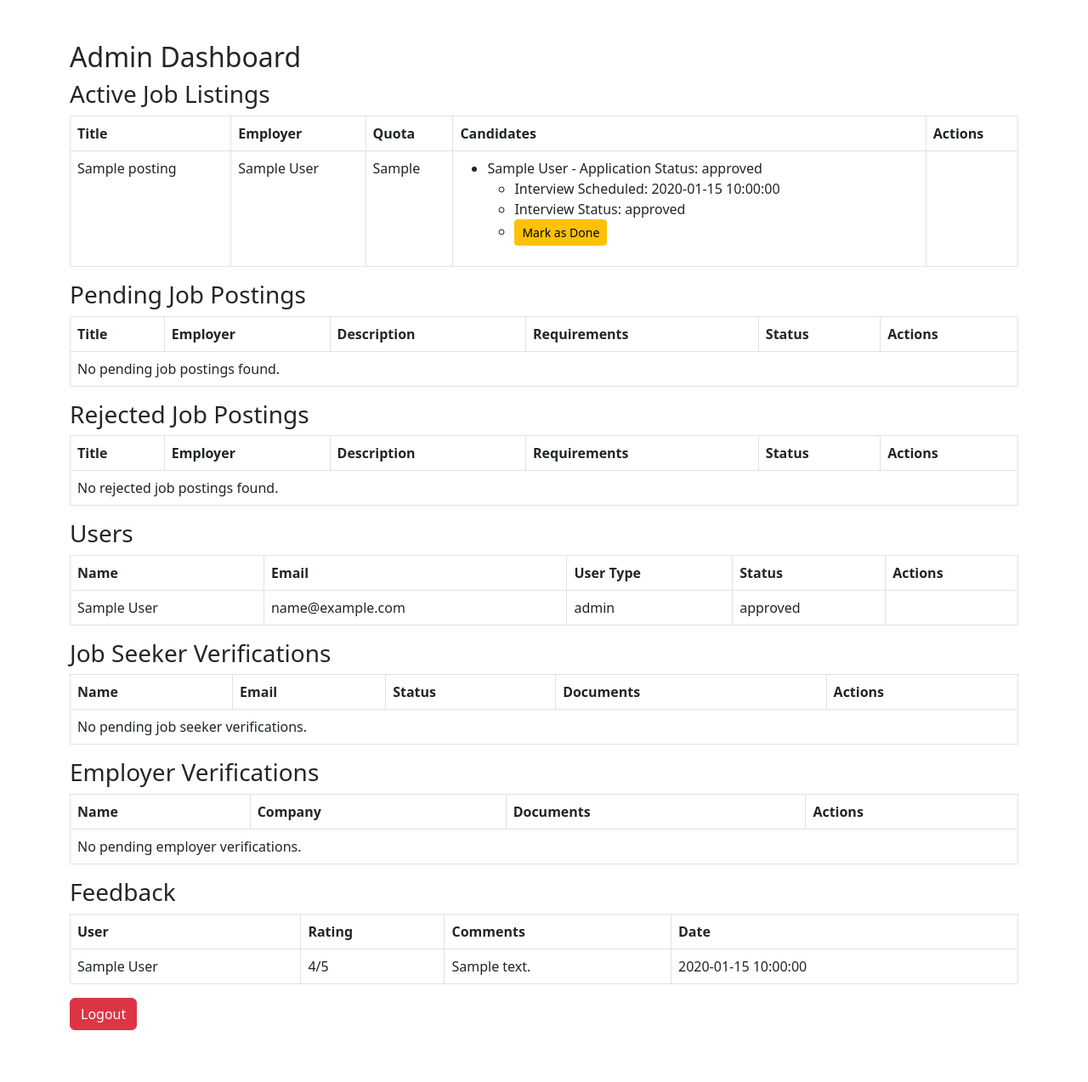
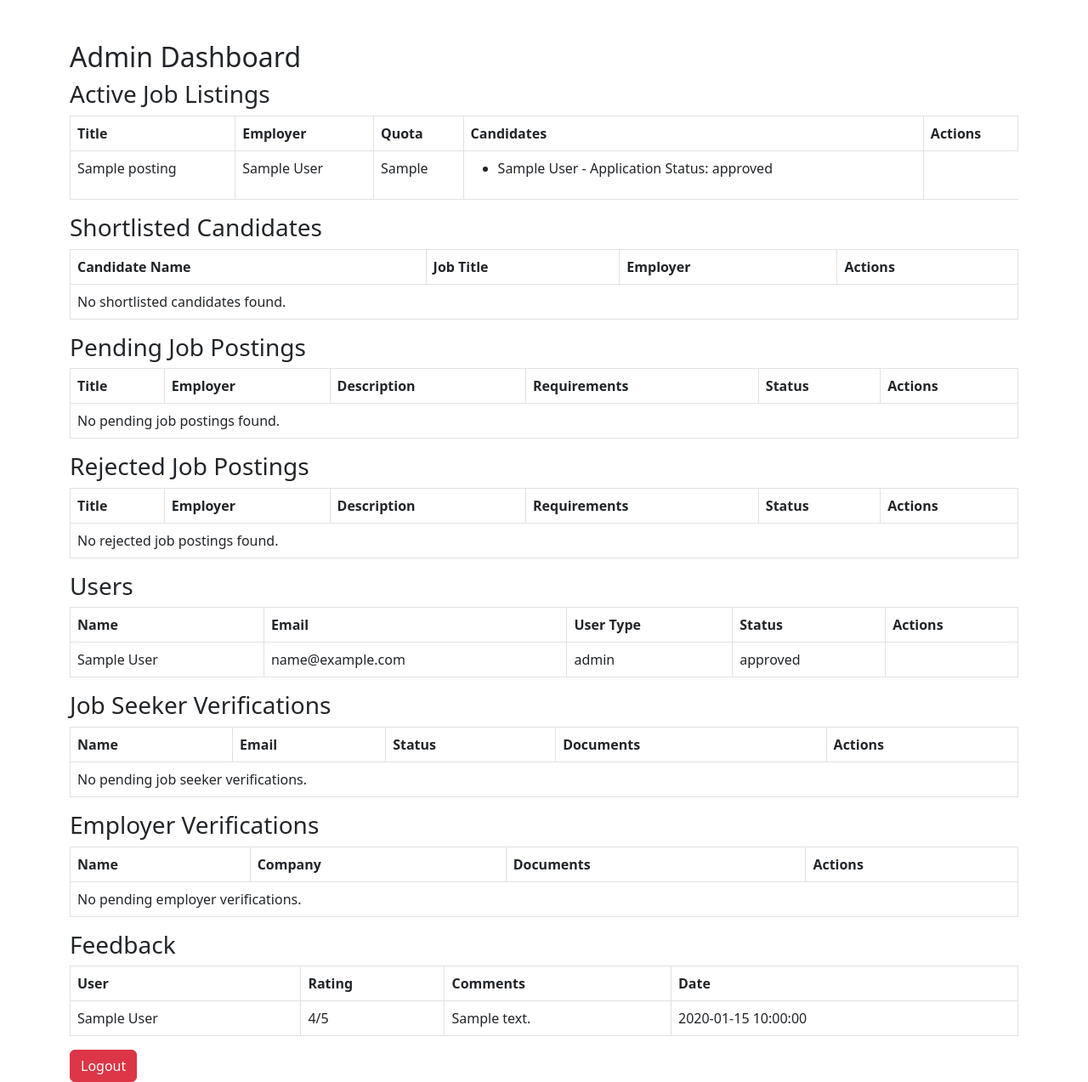
Before and after one commit to ctrlv-ince/match-recruitment-system, a PHP site: page /admin/dashboard.php in a window 1280 px wide. Shown: the whole page at 85% size. Before the commit the page ends 1212 px from the top, so only its background shows below. Run offline with PHP 8.4, Linux system fonts and the light colour scheme; the visitor is signed in with stand-in values (Sample User, id 1); tables that the repository leaves empty or names only in its code hold one stand-in row (values such as "Sample post").

Commit message:
only shortlisted candidates will be interviewed, hide job listings that have met the quota

```diff
--- a/admin/dashboard.php
+++ b/admin/dashboard.php
@@ -78,71 +78,12 @@
                         $application_id = $candidate['application_id'];
                         echo "<li>{$candidate['full_name']} - Application Status: " . ($candidate['status'] ?? 'pending') . "</li>";
 
-                        // Fetch interview details for this candidate
-                        $sql_interview = "SELECT * FROM interviews WHERE application_id = $application_id";
-                        $interview_result = $conn->query($sql_interview);
-
-                        if ($interview_result->num_rows > 0) {
-                            $interview = $interview_result->fetch_assoc();
-                            echo "<ul>";
-                            echo "<li>Interview Scheduled: {$interview['scheduled_date']}</li>";
-                            echo "<li>Interview Status: {$interview['status']}</li>";
-
-                            // Show "Mark as Done" button if the interview is not yet done
-                            if ($interview['status'] !== 'done') {
-                                echo "<li>
-                                        <form action='update_interview.php' method='POST' style='display:inline;'>
-                                            <input type='hidden' name='interview_id' value='{$interview['interview_id']}'>
-                                            <input type='hidden' name='status' value='done'>
-                                            <input type='hidden' name='notes' value='{$interview['notes']}'>
-                                            <input type='hidden' name='recommendation' value='{$interview['recommendation']}'>
-                                            <button type='submit' class='btn btn-warning btn-sm'>Mark as Done</button>
-                                        </form>
-                                      </li>";
-                            } else {
-                                // Show "Update Interview Details" button if the interview is done
-                                echo "<li>
-                                        <button type='button' class='btn btn-info btn-sm' data-bs-toggle='modal' data-bs-target='#updateInterviewModal{$interview['interview_id']}'>Update Interview Details</button>
-                                      </li>";
-
-                                // Modal for updating interview details
-                                echo "
-                                <div class='modal fade' id='updateInterviewModal{$interview['interview_id']}' tabindex='-1' aria-labelledby='updateInterviewModalLabel{$interview['interview_id']}' aria-hidden='true'>
-                                    <div class='modal-dialog'>
-                                        <div class='modal-content'>
-                                            <div class='modal-header'>
-                                                <h5 class='modal-title' id='updateInterviewModalLabel{$interview['interview_id']}'>Update Interview Details</h5>
-                                                <button type='button' class='btn-close' data-bs-dismiss='modal' aria-label='Close'></button>
-                                            </div>
-                                            <div class='modal-body'>
-                                                <form action='update_interview.php' method='POST'>
-                                                    <input type='hidden' name='interview_id' value='{$interview['interview_id']}'>
-                                                    <div class='mb-3'>
-                                                        <label for='notes' class='form-label'>Notes</label>
-                                                        <textarea class='form-control' id='notes' name='notes' rows='3'>{$interview['notes']}</textarea>
-                                                    </div>
-                                                    <div class='mb-3'>
-                                                        <label for='recommendation' class='form-label'>Recommendation</label>
-                                                        <select class='form-control' id='recommendation' name='recommendation' required>
-                                                            <option value='recommended' " . ($interview['recommendation'] === 'recommended' ? 'selected' : '') . ">Recommended</option>
-                                                            <option value='not recommended' " . ($interview['recommendation'] === 'not recommended' ? 'selected' : '') . ">Not Recommended</option>
-                                                        </select>
-                                                    </div>
-                                                    <button type='submit' class='btn btn-primary'>Update</button>
-                                                </form>
-                                            </div>
-                                        </div>
-                                    </div>
-                                </div>";
-                            }
-
+                        // Only show "Shortlist" and "Reject" buttons for candidates with status 'applied'
+                        if ($candidate['status'] === 'applied') {
                             // Hide buttons if the hiring process is completed
                             if ($candidate['employer_decision'] === 'approved' || $candidate['employer_decision'] === 'rejected') {
                                 echo "<li><p class='text-muted'>Hiring process completed.</p></li>";
-                            }
-                            echo "</ul>";
                             } else {
-                            // Add "Shortlist" and "Reject" buttons for candidates without an interview
                                 echo "<li>
                                         <form action='shortlist_candidate.php' method='POST' style='display:inline;'>
                                             <input type='hidden' name='application_id' value='{$application_id}'>
@@ -155,18 +96,14 @@
                                       </li>";
                             }
                         }
+                    }
                     echo "</ul>";
                 } else {
                     echo "No candidates yet.";
                 }
                 echo "</td>";
 
-                // Actions column
-                echo "<td>";
-                // Add any additional actions here
-                echo "</td>";
 
-                echo "</tr>";
             }
         } else {
             echo "<tr><td colspan='5'>No active job listings found.</td></tr>";
@@ -175,8 +112,71 @@
     </tbody>
 </table>
 
-        <!-- Bootstrap JS (required for modal functionality) -->
-        <script src="https://cdn.jsdelivr.net/npm/bootstrap@5.3.0/dist/js/bootstrap.bundle.min.js"></script>
+
+
+        <!-- Shortlisted Candidates Section -->
+<h3>Shortlisted Candidates</h3>
+<table class="table table-bordered">
+    <thead>
+        <tr>
+            <th>Candidate Name</th>
+            <th>Job Title</th>
+            <th>Employer</th>
+            <th>Actions</th>
+        </tr>
+    </thead>
+    <tbody>
+        <?php
+        // Fetch shortlisted candidates
+        $sql = "SELECT applications.application_id, users.full_name AS candidate_name, job_postings.title AS job_title, employers.company_name
+                FROM applications
+                JOIN users ON applications.seeker_id = users.user_id
+                JOIN job_postings ON applications.job_id = job_postings.job_id
+                JOIN employers ON job_postings.employer_id = employers.employer_id
+                WHERE applications.status = 'shortlisted'
+                ORDER BY applications.applied_at DESC";
+        $shortlisted_result = $conn->query($sql);
+
+        if ($shortlisted_result->num_rows > 0) {
+            while ($row = $shortlisted_result->fetch_assoc()) {
+                echo "<tr>";
+                echo "<td>{$row['candidate_name']}</td>";
+                echo "<td>{$row['job_title']}</td>";
+                echo "<td>{$row['company_name']}</td>";
+                echo "<td>
+                        <button type='button' class='btn btn-primary btn-sm' data-bs-toggle='modal' data-bs-target='#scheduleInterviewModal{$row['application_id']}'>Schedule Interview</button>
+                      </td>";
+                echo "</tr>";
+
+                // Modal for scheduling an interview
+                echo "
+                <div class='modal fade' id='scheduleInterviewModal{$row['application_id']}' tabindex='-1' aria-labelledby='scheduleInterviewModalLabel{$row['application_id']}' aria-hidden='true'>
+                    <div class='modal-dialog'>
+                        <div class='modal-content'>
+                            <div class='modal-header'>
+                                <h5 class='modal-title' id='scheduleInterviewModalLabel{$row['application_id']}'>Schedule Interview</h5>
+                                <button type='button' class='btn-close' data-bs-dismiss='modal' aria-label='Close'></button>
+                            </div>
+                            <div class='modal-body'>
+                                <form action='schedule_interview.php' method='POST'>
+                                    <input type='hidden' name='application_id' value='{$row['application_id']}'>
+                                    <div class='mb-3'>
+                                        <label for='scheduled_date' class='form-label'>Interview Date & Time</label>
+                                        <input type='datetime-local' class='form-control' id='scheduled_date' name='scheduled_date' required>
+                                    </div>
+                                    <button type='submit' class='btn btn-primary'>Schedule</button>
+                                </form>
+                            </div>
+                        </div>
+                    </div>
+                </div>";
+            }
+        } else {
+            echo "<tr><td colspan='4'>No shortlisted candidates found.</td></tr>";
+        }
+        ?>
+    </tbody>
+</table>
 
         <!-- Job Postings Section -->
         <h3>Pending Job Postings</h3>
@@ -495,6 +495,9 @@
 
         <a href="logout.php" class="btn btn-danger">Logout</a>
     </div>
+
+            <!-- Bootstrap JS (required for modal functionality) -->
+            <script src="https://cdn.jsdelivr.net/npm/bootstrap@5.3.0/dist/js/bootstrap.bundle.min.js"></script>
 </body>
 
 </html>
--- a/job_seeker/search_jobs.php
+++ b/job_seeker/search_jobs.php
@@ -14,7 +14,6 @@
     $search = $_GET['search'];
 }
 
-// Fetch job seeker's skills
 // Fetch job seeker's skills and location
 $sql = "SELECT skills, location FROM job_seekers WHERE seeker_id = $user_id";
 $result = $conn->query($sql);
@@ -33,7 +32,7 @@
             ELSE 0
         END AS location_match
         FROM job_postings
-        WHERE status = 'approved' AND (title LIKE '%$search%' OR skills LIKE '%$search%')
+        WHERE status = 'approved' AND quota > 0 AND (title LIKE '%$search%' OR skills LIKE '%$search%')
         ORDER BY location_match DESC, skill_match DESC, title ASC";
 $result = $conn->query($sql);
 ?>
```
Also changed, not shown: admin/schedule_interview.php (+17 -5 lines), job_seeker/respond_offer_handler.php (+49 -11 lines). Lines whose indentation alone changed are shown as unchanged.
